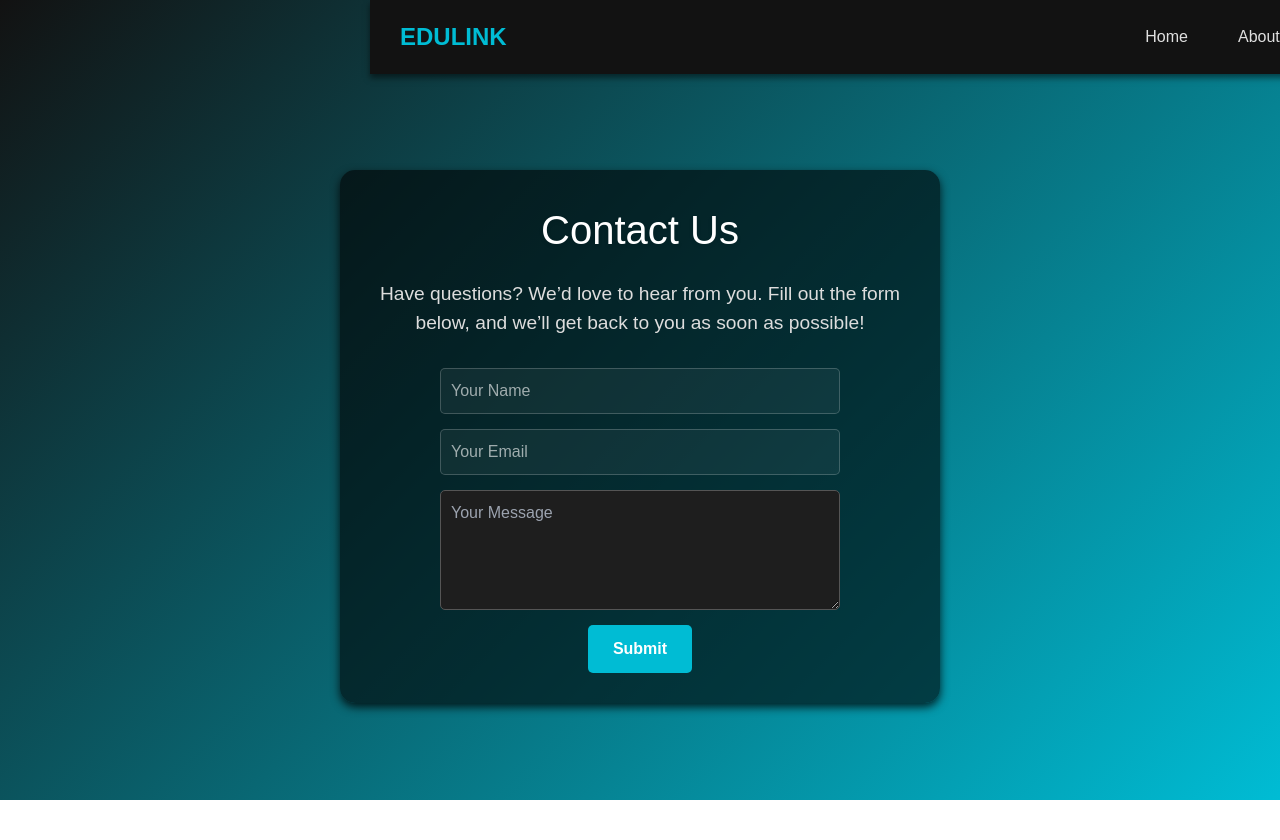
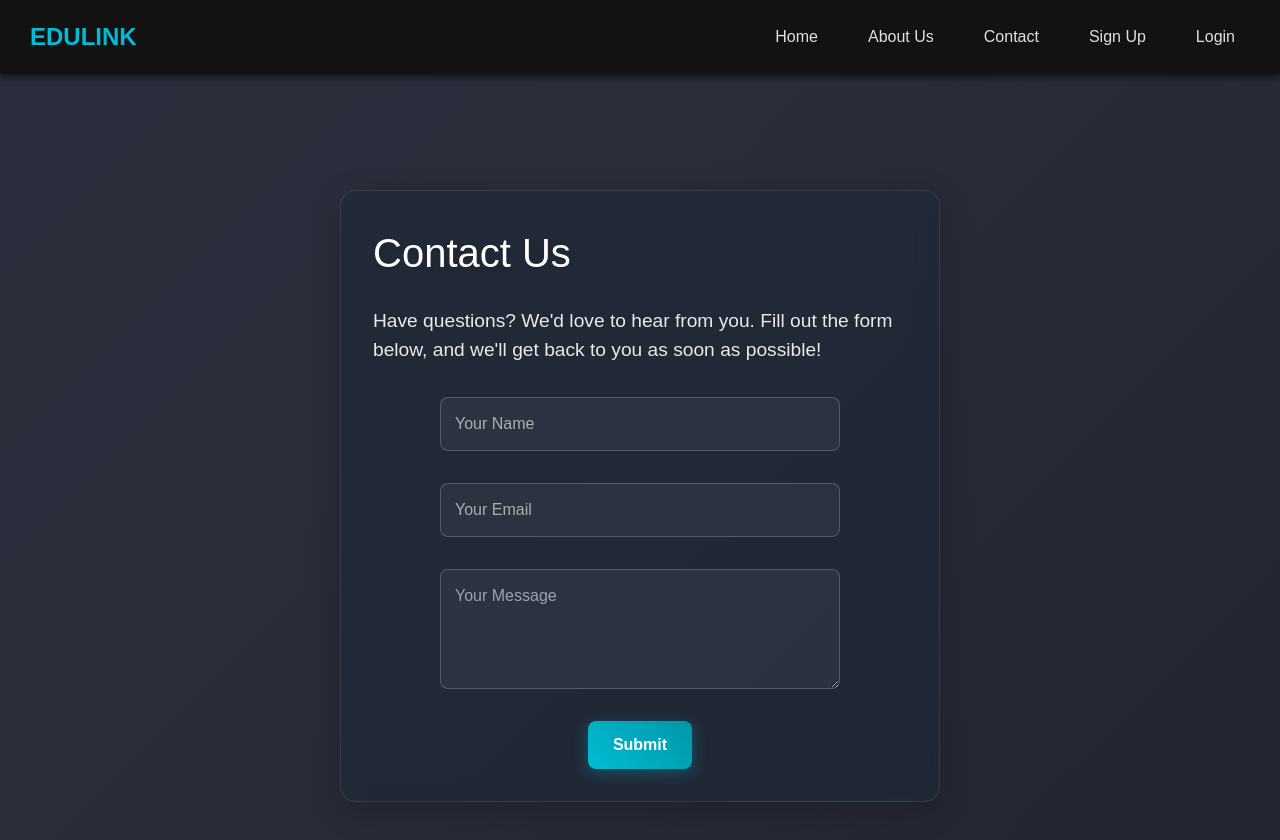
Before and after one commit to musnymubarak/EduLink-Peer-Tutoring-App, a React (Create React App) app in the folder frontend/: page /contact-us in a window 1280 px wide. Shown: the top 840 px of the page. Before the commit the page ends 800 px from the top, so only its background shows below. Built offline with nearby package versions, Linux system fonts and the light colour scheme.

Commit message:
add css for ContactUs page

```diff
--- a/frontend/src/components/Contactus.js
+++ b/frontend/src/components/Contactus.js
@@ -1,130 +1,48 @@
-import React, { useEffect } from 'react';
+import React from 'react';
 import { motion } from 'framer-motion';
 import Navbar from './Navbar';
+import './css/ContactUs.css';
 
 const ContactUs = () => {
-  useEffect(() => {
-    document.body.style.background = 'linear-gradient(135deg, #121212, #00bcd4)';
-    document.body.style.margin = '0';
-    document.body.style.height = '100vh';
-  }, []);
-
   return (
     <motion.div
       initial={{ scale: 0.9, opacity: 0 }}
       animate={{ scale: 1, opacity: 1 }}
       transition={{ duration: 0.8 }}
-      style={styles.container}
     >
       <Navbar />
-      <h1 style={styles.header}>Contact Us</h1>
-      <p style={styles.text}>
-        Have questions? We’d love to hear from you. Fill out the form below, and we’ll get back to you as soon as possible!
-      </p>
-      <form style={styles.form}>
-        <input type="text" placeholder="Your Name" style={styles.input} />
-        <input type="email" placeholder="Your Email" style={styles.input} />
-        <textarea placeholder="Your Message" style={styles.textarea} />
-        <button style={styles.button} className="contact-button">Submit</button>
-      </form>
+      <div className="contact-container">
+        <div className="contact-form-container">
+          <h1 className="contact-header">Contact Us</h1>
+          <p className="contact-text">
+            Have questions? We'd love to hear from you. Fill out the form below, and we'll get back to you as soon as possible!
+          </p>
+          <form className="flex flex-col items-center gap-4">
+            <input
+              type="text"
+              placeholder="Your Name"
+              className="contact-input"
+            />
+            <input
+              type="email"
+              placeholder="Your Email"
+              className="contact-input"
+            />
+            <textarea
+              placeholder="Your Message"
+              className="contact-input contact-textarea"
+            />
+            <button
+              type="submit"
+              className="contact-button"
+            >
+              Submit
+            </button>
+          </form>
+        </div>
+      </div>
     </motion.div>
   );
 };
 
-const styles = {
-  container: {
-    textAlign: 'center',
-    margin: '100px auto',
-    padding: '30px',
-    background: 'rgba(0, 0, 0, 0.6)',
-    color: '#ffffff',
-    borderRadius: '15px',
-    boxShadow: '0 4px 10px rgba(0, 0, 0, 0.8)',
-    maxWidth: '600px',
-    marginTop: '100px',
-    zIndex: 2,
-    position: 'relative',
-    overflow: 'hidden',
-  },
-  header: {
-    fontSize: '2.5rem',
-    color: '#ffffff',
-    marginBottom: '20px',
-    zIndex: 2,
-  },
-  text: {
-    fontSize: '1.2rem',
-    color: '#ddd',
-    marginBottom: '30px',
-    zIndex: 2,
-  },
-  form: {
-    display: 'flex',
-    flexDirection: 'column',
-    alignItems: 'center',
-    gap: '15px',
-    zIndex: 2,
-  },
-  input: {
-    width: '100%',
-    maxWidth: '400px',
-    padding: '10px',
-    borderRadius: '5px',
-    border: '1px solid #555',
-    backgroundColor: '#1e1e1e',
-    color: '#fff',
-    outline: 'none',
-    transition: 'border-color 0.3s ease, box-shadow 0.3s ease',
-  },
-  textarea: {
-    width: '100%',
-    maxWidth: '400px',
-    height: '120px',
-    padding: '10px',
-    borderRadius: '5px',
-    border: '1px solid #555',
-    backgroundColor: '#1e1e1e',
-    color: '#fff',
-    outline: 'none',
-    transition: 'border-color 0.3s ease, box-shadow 0.3s ease',
-  },
-  button: {
-    padding: '12px 25px',
-    background: '#00bcd4',
-    color: '#fff',
-    border: 'none',
-    borderRadius: '5px',
-    fontSize: '16px',
-    fontWeight: 'bold',
-    cursor: 'pointer',
-    transition: 'background-color 0.3s ease, transform 0.2s ease',
-  },
-};
-
-const addHoverStyles = () => {
-  const styleTag = document.createElement('style');
-  styleTag.innerHTML = `
-    /* Hover and focus effects for inputs and textarea */
-    input:focus, textarea:focus {
-      border-color: #00bcd4;
-      box-shadow: 0 0 5px #00bcd4;
-    }
-
-    /* Button hover effect */
-    .contact-button:hover {
-      background-color: #0288d1;
-      transform: scale(1.05);
-    }
-
-    /* Button active effect */
-    .contact-button:active {
-      transform: scale(0.98);
-    }
-  `;
-  document.head.appendChild(styleTag);
-};
-
-
-addHoverStyles();
-
 export default ContactUs;
--- /dev/null
+++ b/frontend/src/components/css/ContactUs.css
@@ -0,0 +1,84 @@
+.contact-container {
+    min-height: 100vh;
+    background: linear-gradient(-45deg, #1a1d28, #2a2d3a, #2c3444, #1f2937);
+    background-size: 400% 400%;
+    animation: gradientBG 15s ease infinite;
+    margin: 0;
+    padding: 20px;
+}
+
+@keyframes gradientBG {
+    0% { background-position: 0% 50%; }
+    50% { background-position: 100% 50%; }
+    100% { background-position: 0% 50%; }
+}
+
+.contact-form-container {
+    background: rgba(31, 41, 55, 0.7);
+    backdrop-filter: blur(12px);
+    border: 1px solid rgba(255, 255, 255, 0.1);
+    box-shadow: 0 8px 32px 0 rgba(0, 0, 0, 0.2);
+    padding: 2rem;
+    border-radius: 1rem;
+    max-width: 600px;
+    margin: 100px auto;
+}
+
+.contact-input {
+    width: 100%;
+    max-width: 400px;
+    padding: 14px;
+    border-radius: 8px;
+    background: rgba(255, 255, 255, 0.05);
+    border: 1px solid rgba(255, 255, 255, 0.2);
+    color: #ffffff;
+    margin-bottom: 1rem;
+    transition: all 0.3s ease;
+}
+
+.contact-input:focus {
+    border-color: #00bcd4;
+    outline: none;
+    box-shadow: 0 0 8px rgba(0, 188, 212, 0.6);
+}
+
+.contact-textarea {
+    height: 120px;
+    resize: vertical;
+}
+
+.contact-button {
+    background: linear-gradient(45deg, #00bcd4, #0097a7);
+    color: #ffffff;
+    padding: 12px 25px;
+    border: none;
+    border-radius: 8px;
+    font-size: 16px;
+    font-weight: bold;
+    cursor: pointer;
+    transition: all 0.3s ease;
+    box-shadow: 0 4px 15px rgba(0, 188, 212, 0.3);
+}
+
+.contact-button:hover {
+    background: linear-gradient(45deg, #0097a7, #00bcd4);
+    transform: scale(1.05);
+}
+
+.contact-button:active {
+    transform: scale(0.98);
+}
+
+.contact-header {
+    color: #ffffff;
+    font-size: 2.5rem;
+    margin-bottom: 1.5rem;
+    text-shadow: 0 2px 4px rgba(0, 0, 0, 0.1);
+}
+
+.contact-text {
+    color: #ffffff;
+    font-size: 1.2rem;
+    margin-bottom: 2rem;
+    opacity: 0.9;
+}
```
